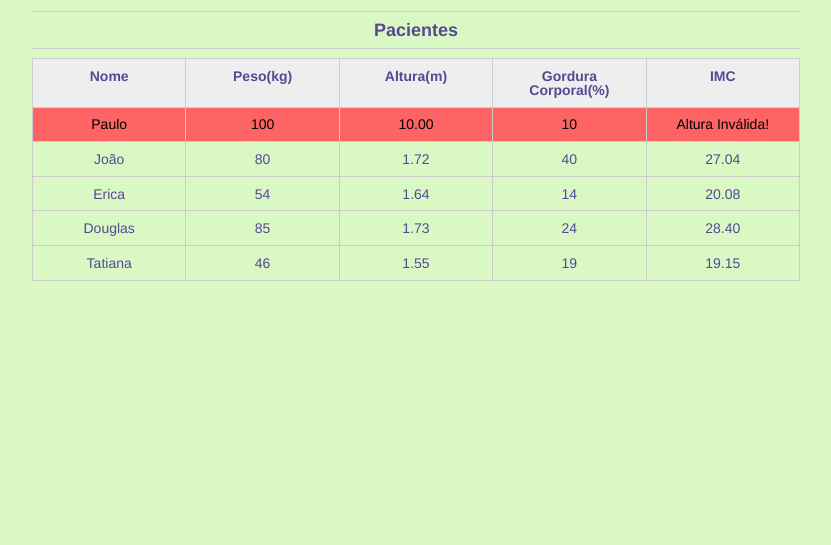
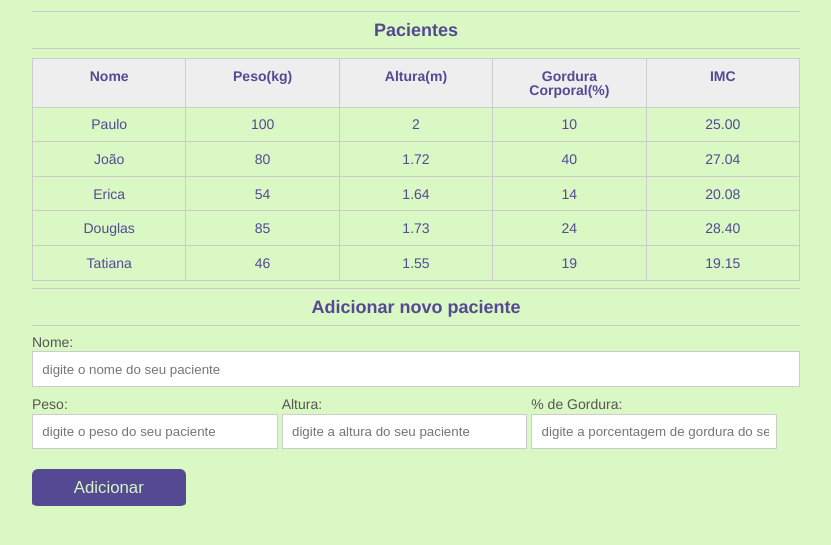
Before and after one commit to QuerenFernandes/projetoNutricao, a plain HTML site: page index.html in a window 1280 px wide. Shown: the part 45-590 px from the top of the page, without its empty margins (224-1055 px from the left). Drawn offline with Linux system fonts and the light colour scheme.

Commit message:
criando evento com js, add form e personalizando o button

```diff
--- a/css/index.css
+++ b/css/index.css
@@ -111,9 +111,10 @@ button{
 	cursor: pointer;
 	margin: 0;
 	margin-top: -3px;
-	color: #fff;
-	background-color:#0c8cd3;
-	border-color: #04324c;
+	color: #D9F8C4;
+	background-color:#554994;
+	border-color: #D9F8C4;
+	border-radius: 6px;
 	width: 20%;
     display: block;
     clear: both;
--- a/index.html
+++ b/index.html
@@ -32,7 +32,7 @@
 						<tr class="paciente" id="primeiro-paciente">
 							<td class="info-nome">Paulo</td>
 							<td class="info-peso">100</td>
-							<td class="info-altura">10.00</td>
+							<td class="info-altura">2</td>
 							<td class="info-gordura">10</td>
 							<td class="info-imc">0</td>
 						</tr>
@@ -71,6 +71,30 @@
 				</table>
 
 			</section>
+
+			<section class="container">
+				<h2 id="titulo-form">Adicionar novo paciente</h2>
+				<form id="form-adiciona">
+					<div class="">
+						<label for="nome">Nome:</label>
+						<input id="nome" name="nome" type="text" placeholder="digite o nome do seu paciente" class="campo">
+					</div>
+					<div class="grupo">
+						<label for="peso">Peso:</label>
+						<input id="peso" name="peso" type="text" placeholder="digite o peso do seu paciente" class="campo campo-medio">
+					</div>
+					<div class="grupo">
+						<label for="altura">Altura:</label>
+						<input id="altura" name="altura" type="text" placeholder="digite a altura do seu paciente" class="campo campo-medio">
+					</div>
+					<div class="grupo">
+						<label for="gordura">% de Gordura:</label>
+						<input id="gordura" name="gordura" type="text" placeholder="digite a porcentagem de gordura do seu paciente" class="campo campo-medio">
+					</div>
+
+					<button id="adicionar-paciente" class="botao bto-principal">Adicionar</button>
+				</form>
+			</section>
 		</main>
 
 		<script src="js/index.js"></script>
--- a/js/index.js
+++ b/js/index.js
@@ -84,3 +84,12 @@ for(var i = 0; i < pacientes.length; i++) {
         tdImc.textContent = imc.toFixed(2); //funcao - limita a quantidade de casas decimais
     }
 }
+
+//CRIANDO EVENTO - SALVAR OS DADOS INSERIDOS NO FORMULÁRIO
+
+var botaoAdicionar = document.querySelector("#adicionar-paciente");
+
+botaoAdicionar.addEventListener("click", function (event) {
+    event.preventDefault();
+    console.log("Olá, deu certo!");
+});
```
